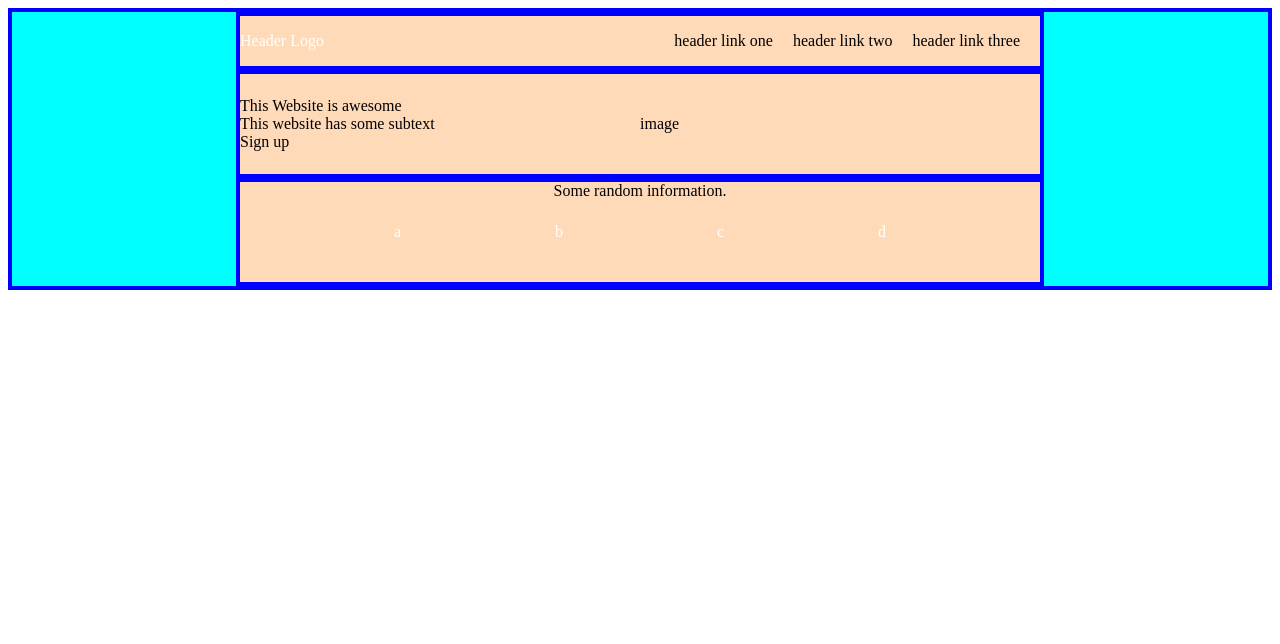
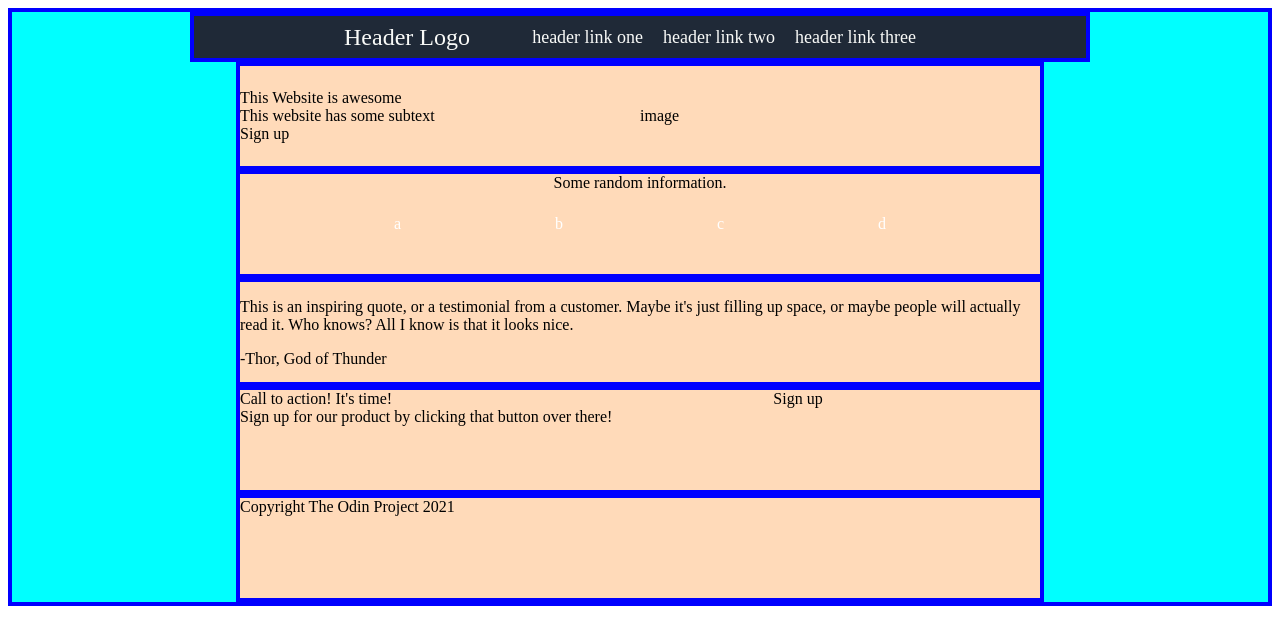
Before and after one commit to edgarcrd/landing-page, a plain HTML site: page index.html in a window 1280 px wide. Drawn offline with Linux system fonts and the light colour scheme.

Commit message:
skeleton completed

```diff
--- a/index.html
+++ b/index.html
@@ -31,6 +31,22 @@
           <div class="image">d</div>
         </div>
       </div>
+      <div class="section3">
+        <p class="quote">This is an inspiring quote, or a testimonial from a customer. Maybe it's just filling up space, or maybe people will actually read it. Who knows? All I know is that it looks nice.</p>
+        <div class="author">-Thor, God of Thunder</div>
+      </div>
+      <div class="section4">
+        <div class="col1">
+          <div class="title">Call to action! It's time!</div>
+          <div class="text">Sign up for our product by clicking that button over there!</div>
+        </div>
+        <div class="col2">
+          <div class="signup">Sign up</div>
+        </div>
+      </div>
+      <div class="footer">
+        <div class="copyright">Copyright The Odin Project 2021</div>
+      </div>
     </div>
   </body>
 </html>
--- a/styles.css
+++ b/styles.css
@@ -10,21 +10,27 @@
 }
 
 .header {
-  background-color: peachpuff;
+  box-sizing: border-box;
+  background-color: #1F2937;
   border: 4px solid blue;
   height: 50px;
-  width: 800px;
+  width: 900px;
   display: flex;
   align-items: center;
+  padding-left: 150px;
+  padding-right: 150px;
 }
 
 .header .logo {
-  color: white;
+  color: #F9FAF8;
+  font-size: 24px;
   align-items: flex-start;
   flex: 1;
 }
 
 .header div {
+  color: #F9FAF8;
+  font-size: 18px;
   margin-right: 20px;
 }
 
@@ -61,3 +67,33 @@
   color: white;
   justify-content: space-evenly;
 }
+
+.section3 {
+  background-color: peachpuff;
+  border: 4px solid blue;
+  height: 100px;
+  width: 800px;
+}
+
+.section4 {
+  background-color: peachpuff;
+  border: 4px solid blue;
+  height: 100px;
+  width: 800px;
+  display: flex;
+}
+
+.col1 {
+  flex: 2;
+}
+
+.col2 {
+  flex: 1;
+}
+
+.footer {
+  background-color: peachpuff;
+  border: 4px solid blue;
+  height: 100px;
+  width: 800px;
+}
```
